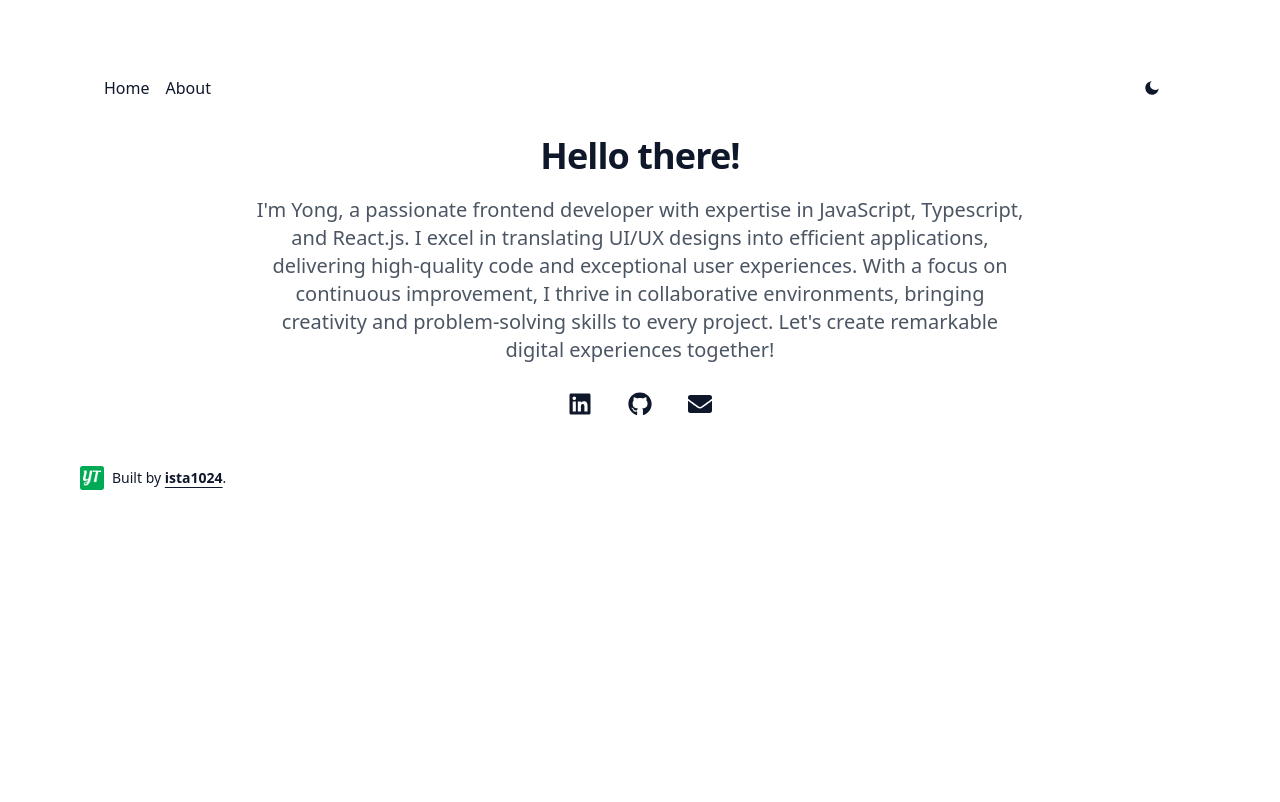
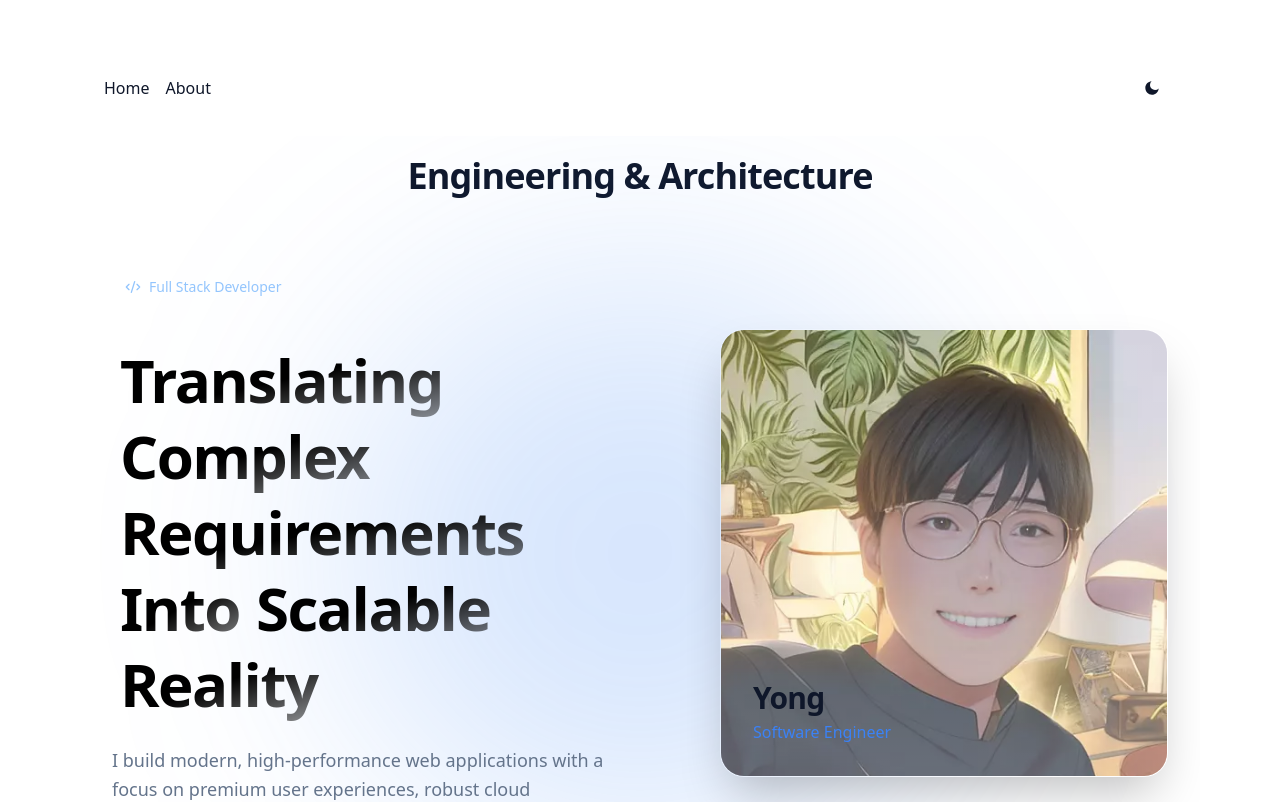
Before and after one commit to ista1024/ista1024.github.io, a Next.js app: page /about in a window 1280 px wide. Shown: the top 802 px of the page. Built offline with nearby package versions, Linux system fonts and the light colour scheme.

Commit message:
update about page  - make same look as portfolio about page  - https://ista1024-nextjs.vercel.app/about/

```diff
--- a/app/about/page.tsx
+++ b/app/about/page.tsx
@@ -1,41 +1,159 @@
-"use client";
-import Link from 'next/link'
-import { FaLinkedin, FaGithub, FaEnvelope } from "react-icons/fa";
+import Header from "@/components/header";
+import { SiNextdotjs, SiReact, SiMongodb, SiTailwindcss, SiTypescript } from "react-icons/si";
+import { BrainCircuit, Code2, Bot, Sparkles, Database, Layout, Server } from "lucide-react";
+import profilePictureAni from "@/public/images/profile/github_profile_ani_1.png";
+import Image from "next/image";
+import AnimatedText from "@/components/animatedText";
 
 export default function About() {
+  const techStack = [
+    {
+      category: "Frontend Architecture",
+      icon: <Layout className="w-6 h-6 text-blue-400" />,
+      items: [
+        { icon: <SiNextdotjs className="w-8 h-8" />, name: "Next.js", desc: "App Router, Server Actions, and optimal SSR/SSG." },
+        { icon: <SiReact className="w-8 h-8" />, name: "React", desc: "Server and Client Components architecture." },
+        { icon: <SiTailwindcss className="w-8 h-8" />, name: "Tailwind CSS", desc: "Utility-first, heavily customized design system." },
+      ]
+    },
+    {
+      category: "Backend & Database",
+      icon: <Server className="w-6 h-6 text-green-400" />,
+      items: [
+        { icon: <SiMongodb className="w-8 h-8" />, name: "MongoDB", desc: "Flexible NoSQL document storage for scalability." },
+        { icon: <Database className="w-8 h-8" />, name: "Mongoose", desc: "Strict schema validation and complex query building." },
+        { icon: <SiTypescript className="w-8 h-8" />, name: "TypeScript", desc: "End-to-end type safety across API routes." },
+      ]
+    }
+  ];
+
+  const aiWorkflows = [
+    {
+      title: "AI-Powered Ideation",
+      description: "Implemented a Project Idea Generator using LLMs to convert abstract concepts into structured roadmaps, architectures, and automated task breakdowns.",
+      icon: <BrainCircuit className="w-10 h-10 text-purple-400" />
+    },
+    {
+      title: "Generative UI & Streaming",
+      description: "Utilized Vercel AI SDK to stream responses directly to the client, providing a fluid, real-time feedback loop without loading spinners.",
+      icon: <Sparkles className="w-10 h-10 text-yellow-400" />
+    },
+    {
+      title: "Agentic Engineering Workflow",
+      description: "Collaborated deeply with AI assistants to rapidly prototype components, debug complex state issues, and iterate on premium UI/UX designs.",
+      icon: <Bot className="w-10 h-10 text-cyan-400" />
+    }
+  ];
+
   return (
-    <div className="contents">
-      <header className="w-full flex jusify-center items-center flex-col">
-        <h1 className="head_text">Hello there!</h1>
-        <p className="desc mt-5 text-pre">
-          I'm Yong, a passionate frontend developer with expertise in JavaScript, Typescript, and React.js.
-          I excel in translating UI/UX designs into efficient applications, delivering high-quality code and exceptional user experiences.
-          With a focus on continuous improvement, I thrive in collaborative environments, bringing creativity and problem-solving skills to every project.
-          Let's create remarkable digital experiences together!
-        </p>
-        <div className="mt-5 flex jusify-center items-center flex-row gap-5">
-          <Link
-            href="https://www.linkedin.com/in/yong-tae-kim-658572244/"
-            passHref={true}
-            className="rounded-full hover:border w-10 h-10 flex jusify-center items-center p-2"
-          >
-            <FaLinkedin className="w-6 h-6" />
-          </Link>
-          <a
-            href="https://github.com/ista1024/"
-            target="blank"
-            className="rounded-full hover:border w-10 h-10 flex jusify-center items-center p-2"
-          >
-            <FaGithub className="w-6 h-6" />
-          </a>
-          <a
-            href="mailto:ista1024.app@gmail.com"
-            className="rounded-full hover:border w-10 h-10 flex jusify-center items-center p-2"
-          >
-            <FaEnvelope className="w-6 h-6" />
-          </a>
-        </div>
-      </header>
-    </div >
-  )
+    <main className="min-h-screen pb-20 overflow-x-hidden">
+      <div className="container mx-auto px-4 md:px-8">
+        <Header title={"Engineering & Architecture"} />
+
+        {/* Hero Section */}
+        <section className="relative flex flex-col md:flex-row w-full items-center justify-between mt-12 mb-24 gap-12">
+          {/* Subtle background glow */}
+          <div className="absolute top-1/2 left-1/2 -translate-x-1/2 -translate-y-1/2 w-full h-full max-w-[600px] bg-blue-500/20 blur-[120px] rounded-full pointer-events-none" />
+
+          <div className="md:w-1/2 z-10 space-y-6 text-center md:text-left">
+            <div className="inline-flex items-center gap-2 px-3 py-1 rounded-full bg-white/5 border border-white/10 text-sm font-medium text-blue-300 mb-4 animate-[fade-in-up_0.5s_ease-out]">
+              <Code2 className="w-4 h-4" />
+              <span>Full Stack Developer</span>
+            </div>
+            <AnimatedText
+              text={"Translating Complex Requirements Into Scalable Reality"}
+              className="text-4xl md:text-5xl lg:text-6xl font-extrabold tracking-tight bg-clip-text text-transparent bg-gradient-to-br from-black via-black to-black/40 dark:from-white dark:via-white dark:to-white/40 leading-tight lg:p-2 p-1"
+              interval={40}
+            />
+            <p className="text-lg text-muted-foreground mt-6 leading-relaxed animate-[fade-in-up_0.5s_ease-out_0.5s_both]">
+              I build modern, high-performance web applications with a focus on premium user experiences, robust cloud architecture, and cutting-edge AI integration.
+            </p>
+          </div>
+          <div className="md:w-1/2 w-full max-w-md relative z-10 animate-[fade-in-up_0.5s_ease-out_0.2s_both]">
+            <div className="relative aspect-square rounded-3xl overflow-hidden border border-white/10 shadow-2xl group">
+              <div className="absolute inset-0 bg-gradient-to-t from-background/30 via-background/20 to-transparent z-10" />
+              <Image
+                src={profilePictureAni}
+                alt="Developer Profile"
+                className="object-cover w-full h-full transform transition-transform duration-700 group-hover:scale-105"
+              />
+              <div className="absolute bottom-8 left-8 z-20">
+                <h3 className="text-3xl font-bold tracking-tight">Yong</h3>
+                <p className="text-blue-500 font-medium mt-1">Software Engineer</p>
+              </div>
+            </div>
+          </div>
+        </section>
+
+        {/* AI Workflow Section */}
+        <section className="py-20 border-t border-white/10 relative">
+          <div className="absolute top-0 left-1/4 w-1/2 h-1 bg-gradient-to-r from-transparent via-purple-500/50 to-transparent" />
+
+          <div className="text-center mb-16 space-y-4">
+            <h2 className="text-3xl md:text-4xl font-bold">How I Use AI in this Project</h2>
+            <p className="text-muted-foreground max-w-2xl mx-auto">
+              Artificial Intelligence isn't just a buzzword; it's a core component of this application's architecture and my daily development workflow.
+            </p>
+          </div>
+
+          <div className="grid grid-cols-1 md:grid-cols-3 gap-8">
+            {aiWorkflows.map((workflow, idx) => (
+              <div
+                key={idx}
+                className="group p-8 rounded-2xl bg-white/5 border border-white/10 backdrop-blur-sm hover:bg-white/10 transition-all duration-500 hover:-translate-y-2 hover:shadow-[0_0_30px_-5px_rgba(168,85,247,0.2)] animate-[fade-in-up_0.5s_ease-out_both]"
+                style={{ animationDelay: `${0.5}s` }}
+              >
+                <div className="mb-6 p-4 rounded-xl bg-background/50 inline-block border border-white/5 group-hover:scale-110 transition-transform duration-500">
+                  {workflow.icon}
+                </div>
+                <h3 className="text-xl font-bold mb-3">{workflow.title}</h3>
+                <p className="text-muted-foreground leading-relaxed">
+                  {workflow.description}
+                </p>
+              </div>
+            ))}
+          </div>
+        </section>
+
+        {/* Tech Stack Section */}
+        <section className="py-20 border-t border-white/10 relative">
+          <div className="absolute top-0 left-1/4 w-1/2 h-1 bg-gradient-to-r from-transparent via-blue-500/50 to-transparent" />
+
+          <div className="text-center mb-16 space-y-4">
+            <h2 className="text-3xl md:text-4xl font-bold">Technical Architecture</h2>
+            <p className="text-muted-foreground max-w-2xl mx-auto">
+              A carefully selected modern stack designed for scalability,<br /> type-safety, and developer velocity.
+            </p>
+          </div>
+
+          <div className="space-y-12 max-w-5xl mx-auto">
+            {techStack.map((stack, idx) => (
+              <div key={idx} className="space-y-6">
+                <div className="flex items-center gap-3 border-b border-white/10 pb-4">
+                  {stack.icon}
+                  <h3 className="text-2xl font-semibold">{stack.category}</h3>
+                </div>
+                <div className="grid grid-cols-1 md:grid-cols-3 gap-6">
+                  {stack.items.map((item, itemIdx) => (
+                    <div
+                      key={itemIdx}
+                      className="group flex items-start gap-4 p-6 rounded-xl border-black/10 transition-all duration-300 dark:border-white/10 dark:bg-gradient-to-b dark:from-white/5 dark:to-transparent border dark:border-white/10 hover:border-blue-500/30 hover:-translate-y-1"
+                    >
+                      <div className="mt-1 text-muted-foreground/80 transition-all duration-300 group-hover:text-blue-400 group-hover:scale-110">
+                        {item.icon}
+                      </div>
+                      <div>
+                        <h4 className="font-bold text-lg mb-1 group-hover:text-blue-500 dark:group-hover:text-blue-400 transition-colors">{item.name}</h4>
+                        <p className="text-sm text-muted-foreground dark:text-white/50 leading-relaxed">{item.desc}</p>
+                      </div>
+                    </div>
+                  ))}
+                </div>
+              </div>
+            ))}
+          </div>
+        </section>
+      </div>
+    </main>
+  );
 }
```
